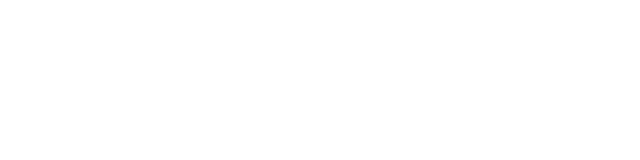
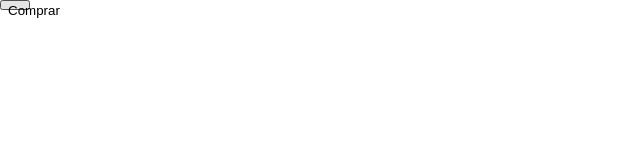
Before and after one commit to EyderACM/React-OpenPay, a React (Create React App) app: page /charge in a window 1280 px wide. Shown: the top 160 px of the page, without its empty margins (0-640 px from the left). Built offline with nearby package versions, Linux system fonts and the light colour scheme.

Commit message:
feat: add wrapper layout components

```diff
--- /dev/null
+++ b/src/components/atoms/ActionButton.ts
@@ -0,0 +1,7 @@
+import styled from 'styled-components'
+import { pixelToRem } from 'utils/pixelToRem'
+
+export const ActionButton = styled.button`
+  height: ${pixelToRem(10)};
+  width: ${pixelToRem(30)};
+`
--- /dev/null
+++ b/src/components/atoms/PageWrapper.ts
@@ -0,0 +1,11 @@
+import styled from 'styled-components'
+
+export interface IPageWrapper {
+  fullScreen?: boolean
+}
+
+export const PageWrapper = styled.div<IPageWrapper>`
+  display: flex;
+  ${({fullScreen}) => fullScreen && `height: 95vh;`}
+  ${({fullScreen}) => fullScreen && `width: 98vw;`}
+`
--- a/src/pages/ChargeHub.tsx
+++ b/src/pages/ChargeHub.tsx
@@ -1,5 +1,12 @@
 import React from "react"
 
-const ChargeHub = () => <div></div>
+import { PageWrapper } from "components/atoms/PageWrapper"
+import { ActionButton } from "components/atoms/ActionButton"
+
+const ChargeHub = () => (
+  <PageWrapper fullScreen>
+    <ActionButton>Comprar</ActionButton>
+  </PageWrapper>
+)
 
 export default ChargeHub
```
